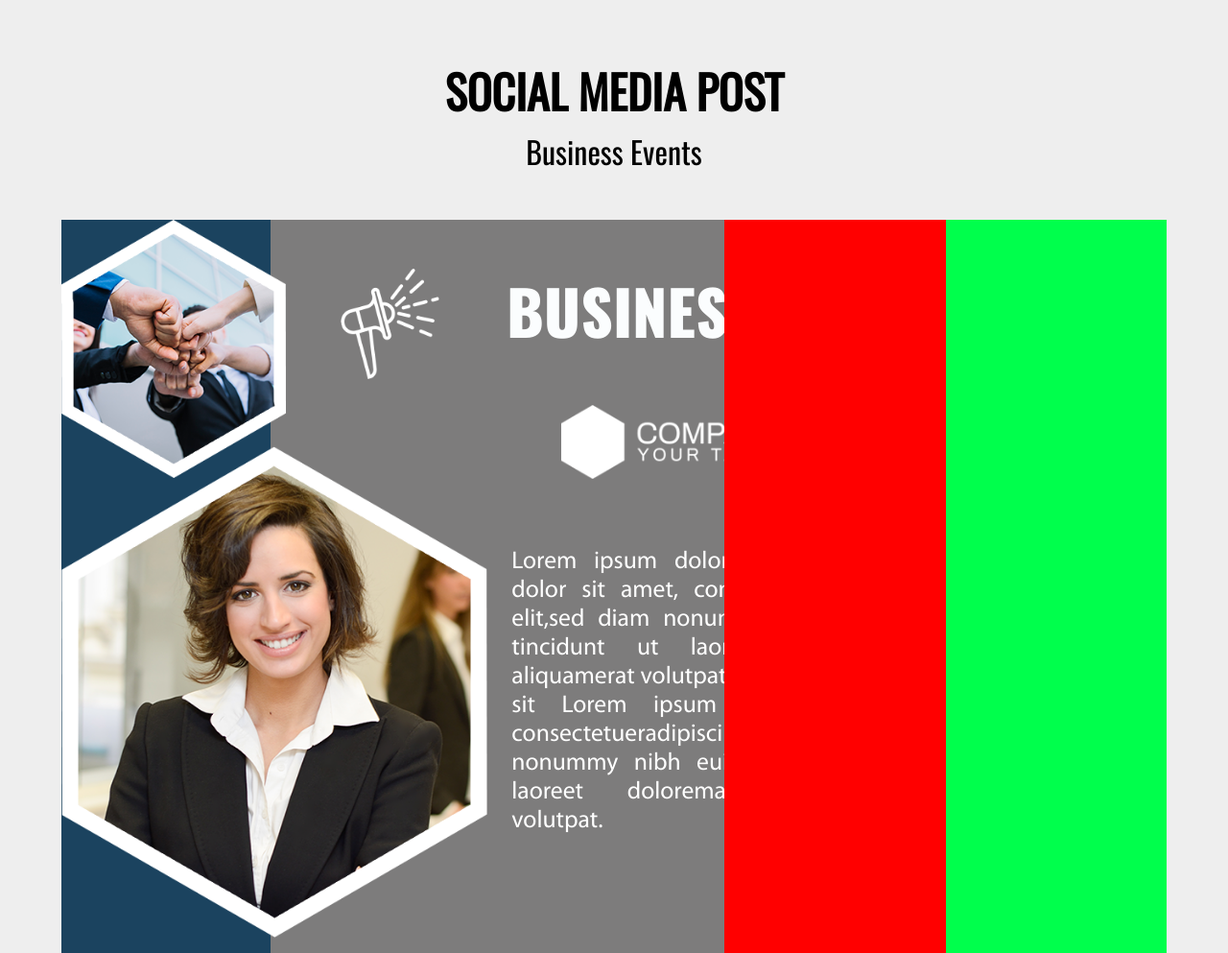
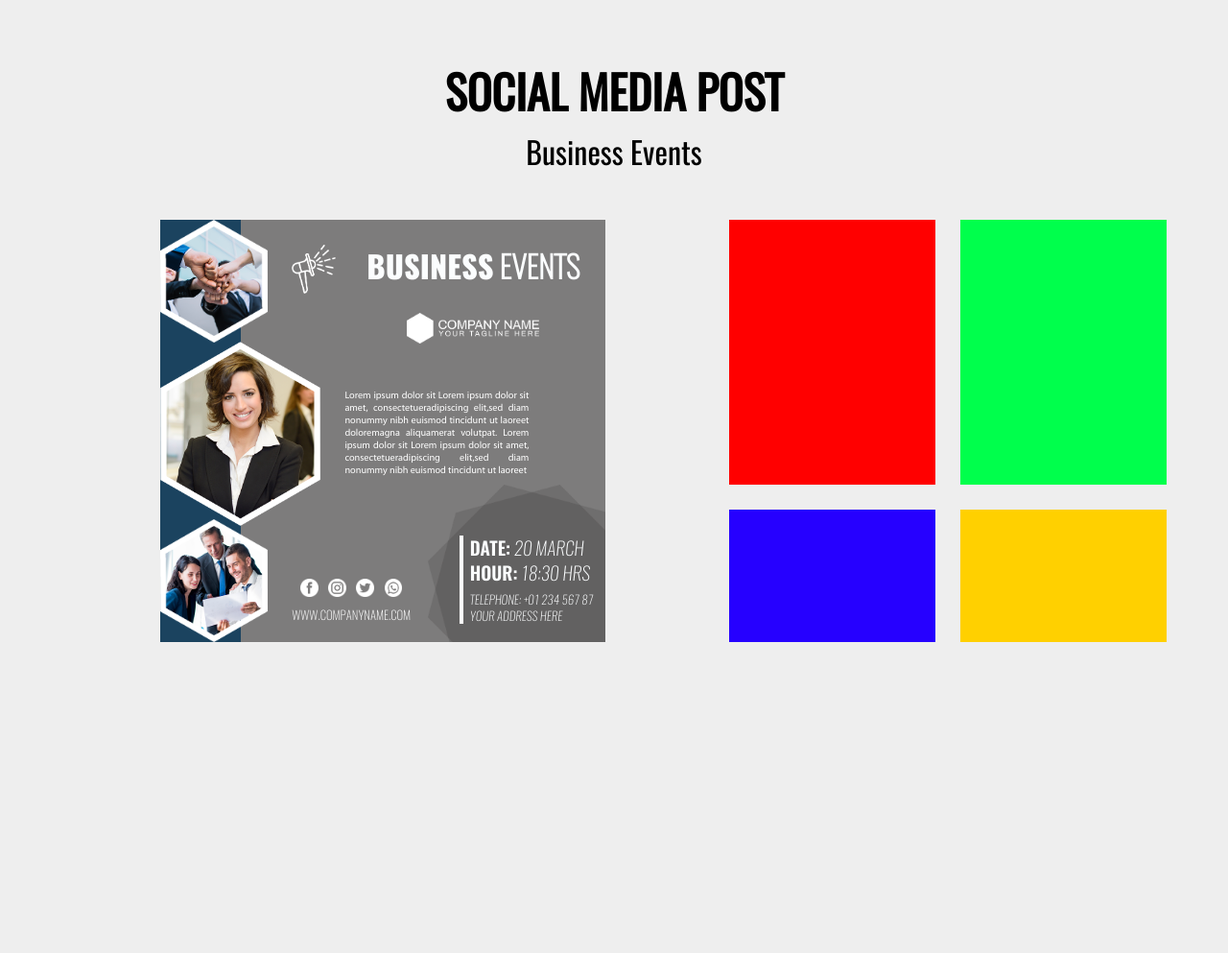
Before and after one commit to shepelenkosasha/test5, a plain HTML site: page index.html in a window 1280 px wide. Shown: the top 993 px of the page at 96% size. After the commit the page ends 800 px from the top, so only its background shows below. Drawn offline with Linux system fonts and the light colour scheme.

Commit message:
add block-1

```diff
--- /dev/null
+++ b/css/block1.css
@@ -0,0 +1,81 @@
+/* block1 */
+
+.block-1 {
+    margin: 0 auto;
+    background-color: #7d7c7c;
+    position: relative;
+    grid-area: b1;
+    z-index: -2;
+    overflow: hidden;
+}
+
+.line {
+    position: absolute;
+    width: 6.5vw;
+    height: 100%;
+    left: 0;
+    background-color: #1b435f;
+    z-index: -1;
+}
+
+.wrap1-top {
+    display: flex;
+}
+
+.wrap1-title-block {
+    margin-right: 1vw;
+    text-align: center;
+}
+
+
+.wrap1-center {
+    display: flex;
+    align-items: center;
+    margin-top: -0.5vw;
+}
+
+.wrap1-center-text {
+    color: #ffffff;
+    font-family: "Myriad Pro";
+    font-size: 0.8vw;
+    margin-right: 2vw;
+    text-align: justify;
+    width: 15vw;
+}
+
+.wrap1-bottom {
+    display: flex;
+    align-items: flex-end;
+    margin-top: -0.5vw;
+    position: relative;
+}
+
+.social-block1 {
+    margin-right: 4vw;
+    margin-bottom: 1.5vw;
+    text-align: center;
+}
+
+.link-company {
+    color: #ffffff;
+    font-family: "Oswald - Extra Light";
+    font-size: 1vw;
+}
+
+.polygon-block1 {
+    position: absolute;
+    z-index: -1;
+    right: -2.5vw;
+    bottom: -4.5vw;
+}
+
+.polygon-block1-img {
+    width: 17vw;
+}
+
+.date-block1 {
+    margin-bottom: 1.5vw;
+    margin-right: 1vw;
+    border-left: 0.5vh solid #ffffff;
+    padding-left: 0.5vw;
+}
--- /dev/null
+++ b/css/block2.css
@@ -0,0 +1,4 @@
+.block-2 {
+    grid-area: b2;
+    background-color: red;
+}
--- a/css/style.css
+++ b/css/style.css
@@ -79,6 +79,7 @@ main {
     grid-template-areas:
         "b1 b1 b2 b3"
         "b1 b1 b4 b5";
+    grid-gap: 2vw;
     /* display: grid;
     grid-template-columns: 1fr;
     grid-template-rows: 1fr 1fr 1fr 1fr 1fr;
@@ -89,11 +90,6 @@ main {
         "b4"
         "b5";
     grid-gap: 2vw; */
-}
-
-.wrap-tr-1 {
-    background-color: rgb(255, 0, 0);
-    grid-area: b2;
 }
 
 .wrap-tr-2 {
@@ -109,148 +105,79 @@ main {
     grid-area: b5;
 }
 
-/* block1 */
-
-.block-1 {
-    margin: 0 auto;
-    background-color: #7d7c7c;
-    position: relative;
-    grid-area: b1;
-    z-index: -2;
-    overflow: hidden;
+.img-hands {
+    height: 10vw;
+    margin-right: 2vw;
 }
 
-.line {
-    position: absolute;
-    width: 17vmax;
-    height: 100%;
-    left: 0;
-    background-color: #1b435f;
-    z-index: -1;
+.shout {
+    height: 4vw;
+    margin-top: 2vw;
+    margin-right: 2.5vw;
 }
 
-.wrap1-top {
-    display: flex;
-    justify-content: space-between;
-}
-
-.wrap1-top-img {
-    height: 21vmax;
-    margin-right: 3vmax;
-}
-
-.wrap1-top-shout {
-    height: 9vmax;
-    margin-top: 4vmax;
-    margin-right: 4vmax;
-}
-
-.wrap1-title-block {
-    margin-right: 4vmax;
-    text-align: center;
-}
-
-.title-block1 {
-    font-size: 5vmax;
+.title-post{
+    font-size: 2.5vw;
     color: #fbfdfe;
     font-family: "Oswald - Extra Light";
 }
 
-.title-bold {
+.title-post-bold {
     color: #fbfdfe;
     font-family: "Oswald - Heavy";
 }
 
-.title-block1-img {
-    height: 6vmax;
+.companyLogo {
+    height: 2.5vw;
 }
 
-.wrap1-center {
-    display: flex;
-    justify-content: space-between;
-    align-items: center;
-    margin-top: -3vmax;
+.img-girl {
+    height: 15vw;
+    margin-right: 2vw;
 }
 
-.wrap1-center-img {
-    height: 40vmax;
-    margin-right: 2vmax;
-}
-
-.wrap1-center-text {
-    color: #ffffff;
-    font-family: "Myriad Pro";
-    font-size: 2vmax;
-    margin-right: 4vmax;
-    text-align: justify;
-}
-
-.wrap1-bottom {
-    display: flex;
-    align-items: flex-end;
-    margin-top: -3vmax;
-    position: relative;
-}
-
-.wrap1-bottom-img {
-    height: 21vmax;
-    margin-right: 4vmax;
-}
-
-.social-block1 {
-    margin-right: 23vmax;
-    margin-bottom: 4vmax;
-    text-align: center;
+.img-people {
+    height: 10vw;
+    margin-right: 2vw;
 }
 
 .link-fb,
 .link-ins,
 .link-tw,
 .link-vib {
-    height: 3vmax;
-    margin-right: 1vmax;
-    margin-bottom: 1vmax;
+    height: 1.5vw;
+    margin-right: 0.5vw;
+    margin-bottom: 0.5vw;
 }
 
-.link-company {
-    color: #ffffff;
-    font-family: "Oswald - Extra Light";
-    font-size: 2vmax;
+.link-vib {
+    margin-right: 0;
 }
 
-.polygon {
-    position: absolute;
-    z-index: -1;
-    right: -5vmax;
-    bottom: -9vmax;
-}
-
-.date-block1 {
-    margin-bottom: 4vmax;
-    border-left: 1vmax solid #ffffff;
-    padding-left: 1vmax;
-}
-
-.date-block1-date,
-.date-block1-hour {
-    font-size: 3vmax;
+.date,
+.hour {
+    font-size: 1.5vw;
     color: #fbfdfe;
     font-family: "Oswald - Extra - Light Italic";
 }
 
-.date-block1-bold {
+.hour {
+    margin-bottom: 0.5vw;
+}
+
+.date-bold {
     color: #fbfdfe;
     font-family: "Oswald - Demi Bold";
-    font-size: 3vmax;
+    font-size: 1.5vw;
 }
 
-.date-block1-tel,
-.date-block1-address {
+.tel,
+.address {
     color: #fbfdfe;
     font-family: "Oswald - Extra - Light Italic";
-    font-size: 2vmax;
+    font-size: 1vw;
 }
 
-.block1-tel-link {
+.tel-link {
     color: #fbfdfe;
 }
--- a/index.html
+++ b/index.html
@@ -5,6 +5,8 @@
     <meta name="viewport" content="width=device-width, initial-scale=1.0">
     <meta http-equiv="X-UA-Compatible" content="ie=edge">
     <link rel="stylesheet" href="./css/style.css">
+    <link rel="stylesheet" href="./css/block1.css">
+    <link rel="stylesheet" href="./css/block2.css">
     <title>Document</title>
 </head>
 <body>
@@ -21,15 +23,15 @@
                 <div class="block-1">
                     <div class="line"></div>
                     <div class="wrap1-top">
-                        <img class="wrap1-top-img" src="img/block1/img-top.png" alt="">
-                        <img class="wrap1-top-shout" src="img/block1/shout.png" alt="">
+                        <img class="img-hands" src="img/components/img-hands.png" alt="">
+                        <img class="shout" src="img/components/shout.png" alt="">
                         <div class="wrap1-title-block">
-                            <h2 class="title-block1"><span class="title-bold">BUSINESS</span> EVENTS</h2>
-                            <img class="title-block1-img" src="img/block1/companyLogo.png" alt="">
+                            <h2 class="title-post"><span class="title-post-bold">BUSINESS</span> EVENTS</h2>
+                            <img class="companyLogo" src="img/components/companyLogo.png" alt="">
                         </div>
                     </div>
                     <div class="wrap1-center">
-                        <img class="wrap1-center-img" src="img/block1/img-middle.png" alt="">
+                        <img class="img-girl" src="img/components/img-girl.png" alt="">
                         <p class="wrap1-center-text">
                             Lorem ipsum dolor sit Lorem ipsum dolor sit
                             amet, consectetueradipiscing elit,sed diam
@@ -38,30 +40,31 @@
                             Lorem ipsum dolor sit Lorem ipsum dolor sit
                             amet, consectetueradipiscing elit,sed diam
                             nonummy nibh euismod tincidunt ut laoreet
-                            doloremagna aliquamerat volutpat.
                         </p>
                     </div>
                     <div class="wrap1-bottom">
-                        <img src="img/block1/img-bottom.png" alt="" class="wrap1-bottom-img">
+                        <img src="img/components/img-people.png" alt="" class="img-people">
                         <div class="social-block1">
                             <div class="social-block1-link">
-                                <a href="#"><img class="link-fb" src="img/block1/fb.png" alt=""></a>
-                                <a href="#"><img class="link-ins" src="img/block1/ins.png" alt=""></a>
-                                <a href="#"><img class="link-tw" src="img/block1/tw.png" alt=""></a>
-                                <a href="#"><img class="link-vib" src="img/block1/vib.png" alt=""></a>
+                                <a href="#"><img class="link-fb" src="img/social/fb.png" alt=""></a>
+                                <a href="#"><img class="link-ins" src="img/social/ins.png" alt=""></a>
+                                <a href="#"><img class="link-tw" src="img/social/tw.png" alt=""></a>
+                                <a href="#"><img class="link-vib" src="img/social/vib.png" alt=""></a>
                             </div>
                             <a class="link-company" href="#">WWW.COMPANYNAME.COM</a>
                         </div>
-                        <div class="polygon"><img src="img/block1/polygon.png" alt=""></div>
+                        <div class="polygon-block1"><img class="polygon-block1-img" src="img/components/polygon.png" alt=""></div>
                         <div class="date-block1">
-                            <div class="date-block1-date"><span class="date-block1-bold">DATE:</span> 20 MARCH</div>
-                            <div class="date-block1-hour"><span class="date-block1-bold">HOUR:</span> 18:30 HRS</div>
-                            <div class="date-block1-tel">TELEPHONE: <a href="#" class="block1-tel-link">+01 234 567 87</a></div>
-                            <div class="date-block1-address">YOUR ADDRESS HERE</div>
+                            <div class="date"><span class="date-bold">DATE:</span> 20 MARCH</div>
+                            <div class="hour"><span class="date-bold">HOUR:</span> 18:30 HRS</div>
+                            <div class="tel">TELEPHONE: <a href="#" class="tel-link">+01 234 567 87</a></div>
+                            <div class="address">YOUR ADDRESS HERE</div>
                         </div>
                     </div>
                 </div>
-                <div class="wrap-tr-1"></div>
+                <div class="block-2">
+
+                </div>
                 <div class="wrap-tr-2"></div>
                 <div class="wrap-tr-3"></div>
                 <div class="wrap-tr-4"></div>
```
Also changed, not shown: img/components/companyLogo.png (renamed from img/block1/companyLogo.png), img/components/img-girl.png (renamed from img/block1/img-middle.png), img/components/img-hands.png (renamed from img/block1/img-top.png), img/components/img-people.png (renamed from img/block1/img-bottom.png), img/components/polygon.png (renamed from img/block1/polygon.png), img/components/shout.png (renamed from img/block1/shout.png), img/social/fb.png (renamed from img/block1/fb.png), img/social/ins.png (renamed from img/block1/ins.png), img/social/tw.png (renamed from img/block1/tw.png), img/social/vib.png (renamed from img/block1/vib.png).
